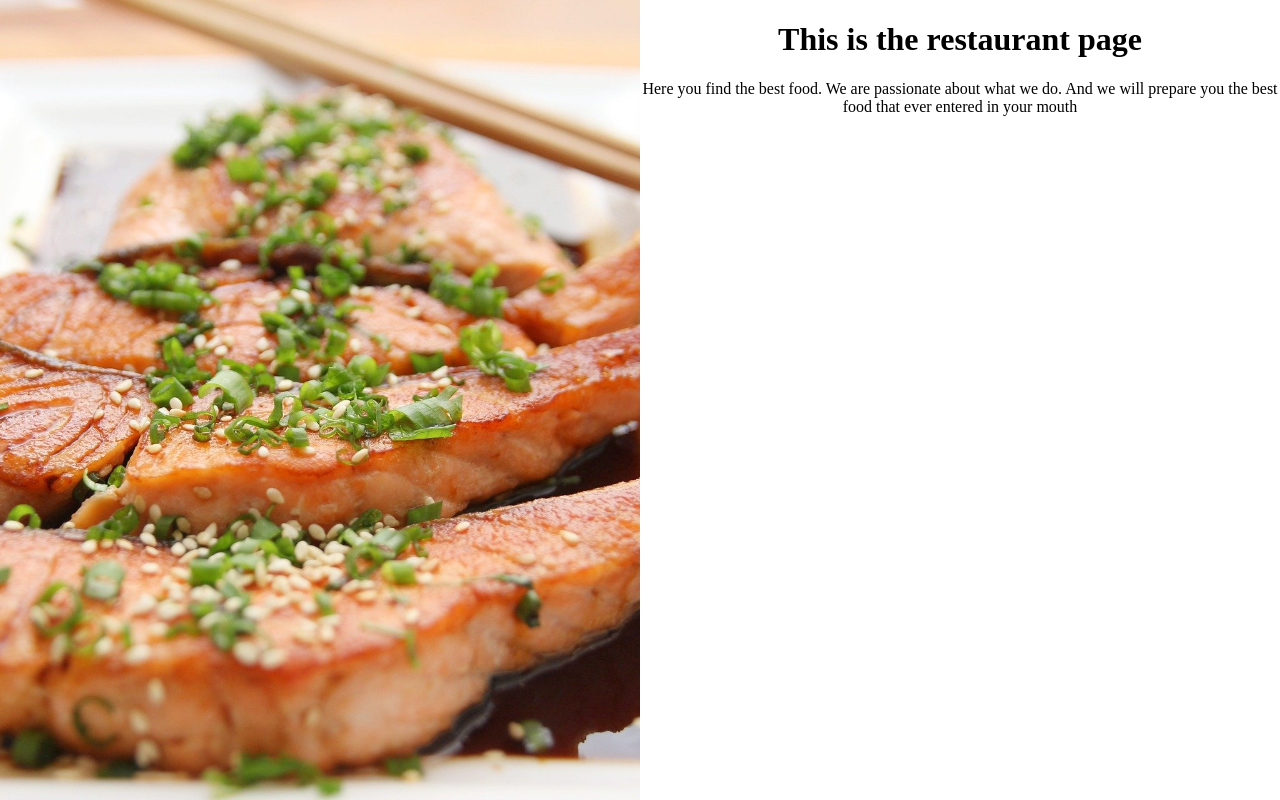
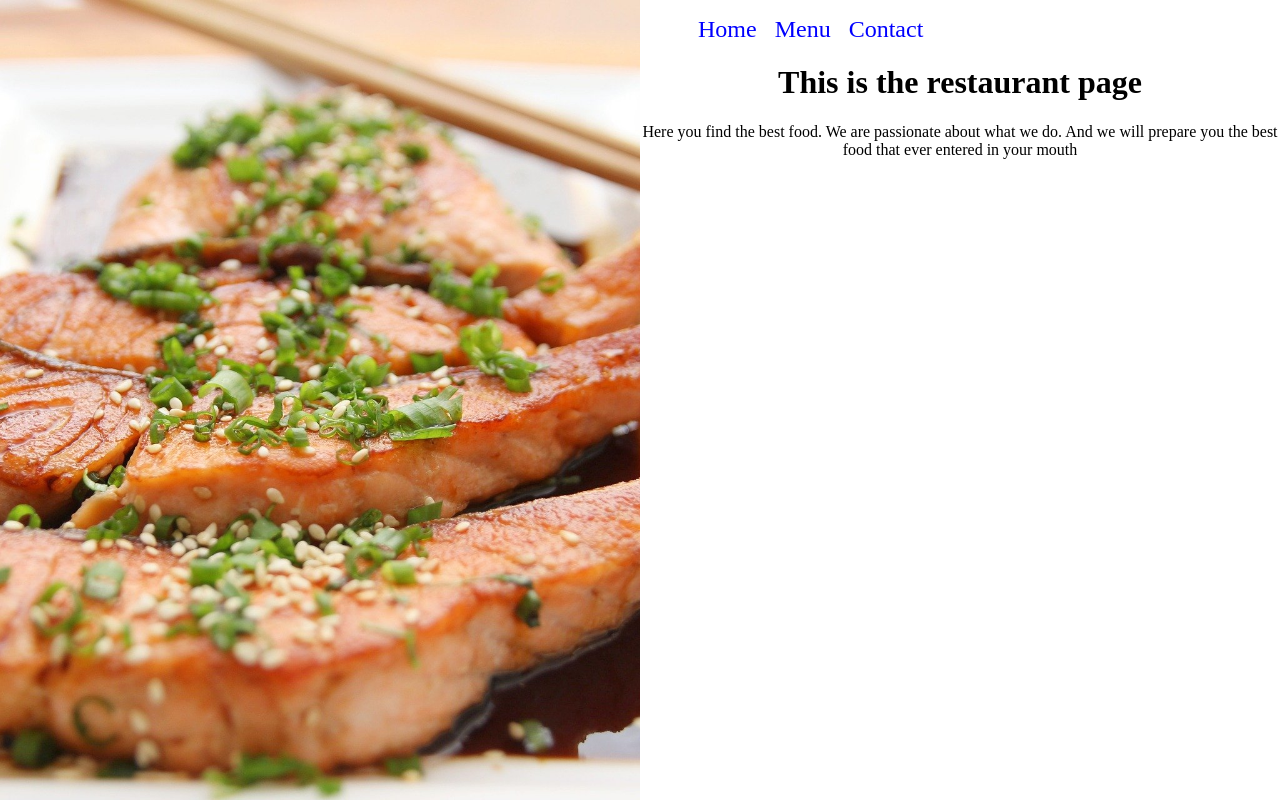
Before and after one commit to trox115/restaurant, a website with bundled scripts: page dist/index.html in a window 1280 px wide. Built offline with nearby package versions, Linux system fonts and the light colour scheme.

Commit message:
Menu elements done

```diff
--- a/src/page.js
+++ b/src/page.js
@@ -7,13 +7,41 @@ function PageContent() {
 
     let text = document.createElement("div");
     text.classList.add("text");
+    let nav = document.createElement("nav");
+    let ul = document.createElement("ul");
+
+    let liHome = document.createElement("li");
+    let aHome = document.createElement("a");
+    aHome.id = "home";
+    aHome.textContent = "Home";
+    liHome.appendChild(aHome);
+    ul.appendChild(liHome);
+
+
+    let liMenu = document.createElement("li");
+    let aMenu = document.createElement("a");
+    aMenu.id = "menu";
+    aMenu.textContent = "Menu";
+    liMenu.appendChild(aMenu);
+    ul.appendChild(liMenu);
+
+    let liContact = document.createElement("li");
+    let aContact = document.createElement("a");
+    aContact.id = "contact";
+    aContact.textContent = "Contact";
+    liContact.appendChild(aContact);
+    ul.appendChild(liContact);
+
+      nav.appendChild(ul);
+
+
     let title = document.createElement("h1");
     title.textContent = 'This is the restaurant page';
 
 
         let subtitle = document.createElement("p");
         subtitle.textContent = 'Here you find the best food. We are passionate about what we do. And we will prepare you the best food that ever entered in your mouth ';
-
+    text.appendChild(nav);
     text.appendChild(title);
     text.appendChild(subtitle);
 
```
Also changed, not shown: dist/index.html, dist/main.js, dist/style.css.
